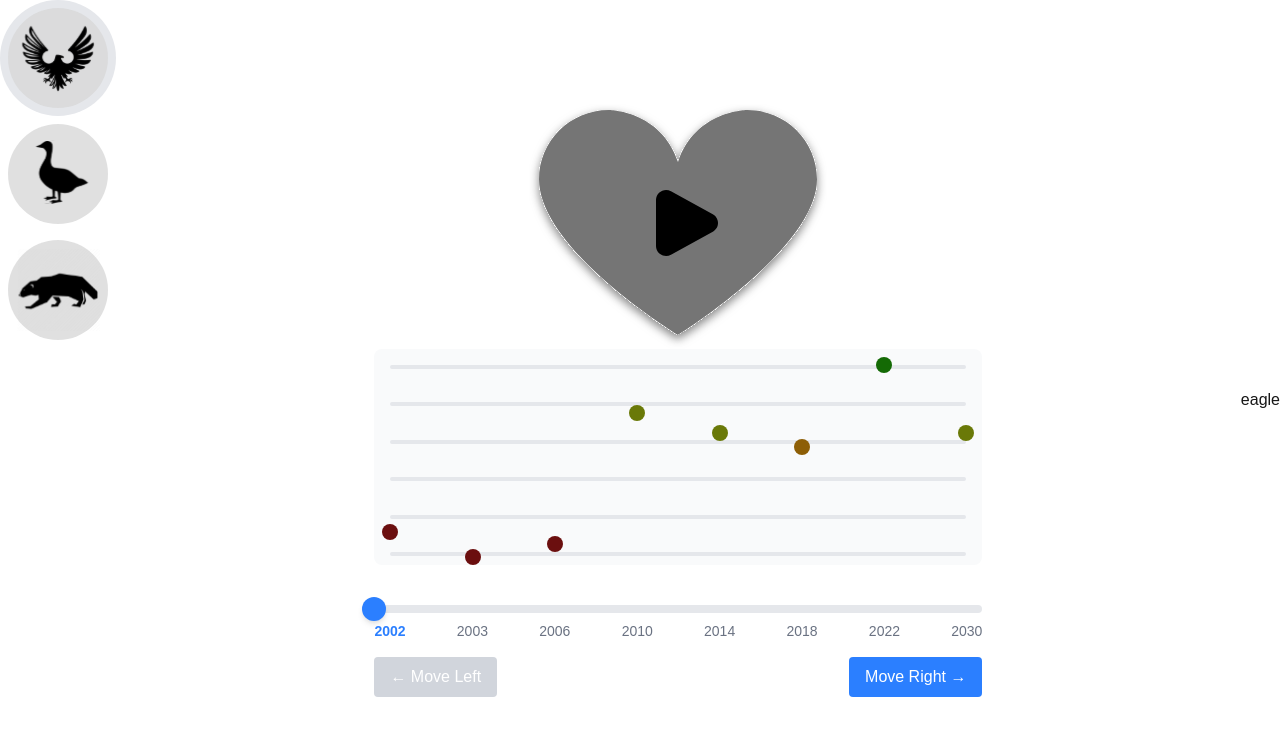
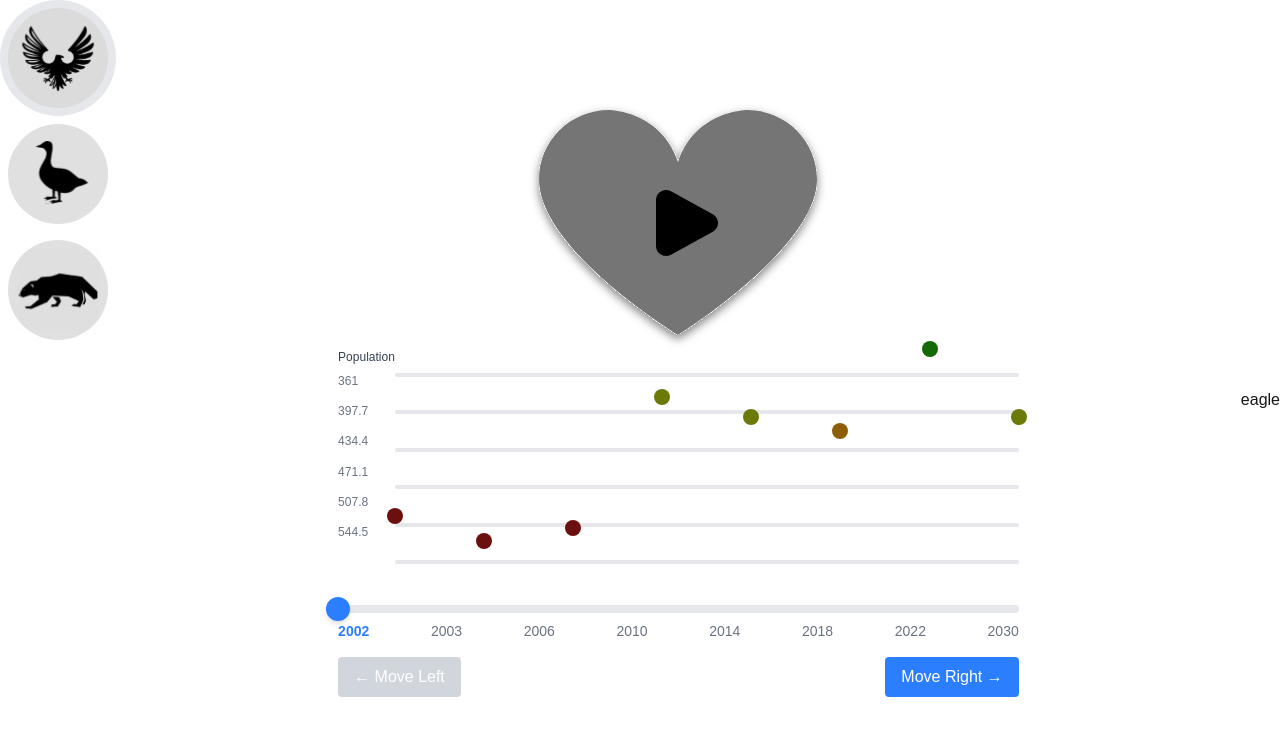
Before and after one commit to hsinlun99/sound-in-interaction, a Next.js app: page / in a window 1280 px wide. Both pictures are taken after a click on the button "Start". Shown: the top 736 px of the page. Built offline with nearby package versions, Linux system fonts and the light colour scheme; no server answers.

Commit message:
feat: :lipstick: population graph layout draft

```diff
--- a/src/components/PopulationPlot.tsx
+++ b/src/components/PopulationPlot.tsx
@@ -22,15 +22,30 @@ const PopulationGraph: React.FC<PopulationGraphProps> = ({ population, yLabels,
   };
 
   return (
-    <div className="relative w-full p-4 mb-10 bg-gray-50 rounded-lg h-54">
-      <div className="relative h-48">
+    <div className="relative w-full h-54 mb-10">
+      <div className="relative h-48 grid grid-cols-12">
+
+        {/* Y-axis title and labels */}
+        <div className="col-span-1 h-full flex flex-col">
+          {/* Y-axis title */}
+          <div className="text-xs font-medium text-gray-700 mb-2">Population</div>
+
+          {/* Y-axis labels */}
+          <div className="flex-1 flex flex-col justify-between">
+            {yLabels.map((label, index) => (
+              <span key={index} className="text-xs text-gray-500">{label}</span>
+            ))}
+          </div>
+        </div>
         {/* Grid lines */}
+        <div className='col-span-11 w-full relative'>
+          {/* Empty space to align with the y-axis title */}
+          <div className="h-6"></div>
           <div className="flex flex-col justify-between h-full w-full">
             {yLabels.map((_, index) => (
               <div key={index} className="h-1 w-full bg-gray-200 rounded-full"></div>
             ))}
           </div>
-
           {/* Population points with continuous vertical positioning and evenly spaced horizontally */}
           {population.map((pop, idx) => {
             // Calculate horizontal position by dividing the width evenly
@@ -51,8 +66,7 @@ const PopulationGraph: React.FC<PopulationGraphProps> = ({ population, yLabels,
                 }}
               >
                 <div
-                className={`w-4 h-4 ${
-                  healthLevels[idx] === 'level-1' ? 'bg-level-1' :
+                  className={`w-4 h-4 ${healthLevels[idx] === 'level-1' ? 'bg-level-1' :
                     healthLevels[idx] === 'level-2' ? 'bg-level-2' :
                       healthLevels[idx] === 'level-3' ? 'bg-level-3' :
                         healthLevels[idx] === 'level-4' ? 'bg-level-4' :
@@ -66,6 +80,7 @@ const PopulationGraph: React.FC<PopulationGraphProps> = ({ population, yLabels,
           })}
         </div>
       </div>
+    </div>
   );
 };
 
```
Lines whose indentation alone changed are shown as unchanged.
